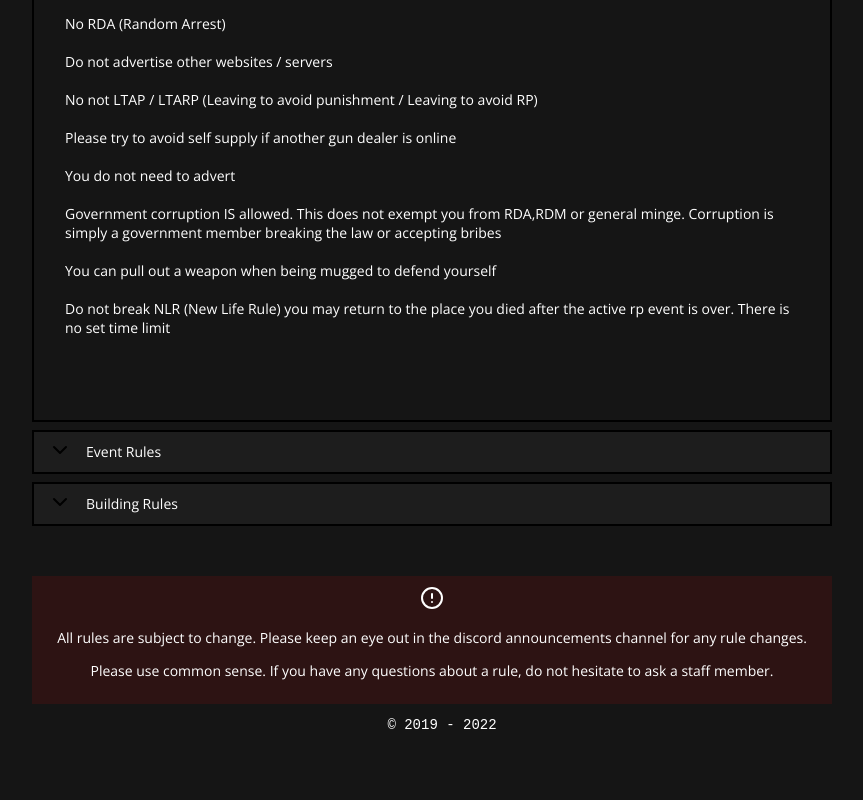
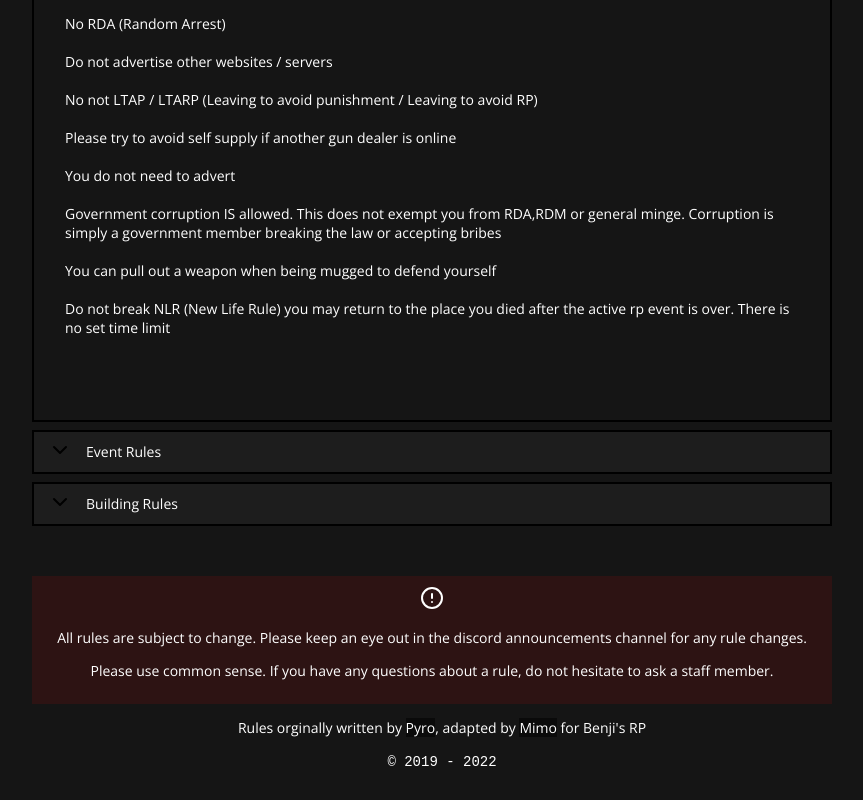
Before and after one commit to ragaire/ronnyg.xyz, a plain HTML site: page rules.html in a window 1280 px wide. Shown: the part 736-1536 px from the top of the page, without its empty margins (208-1071 px from the left). Before the commit the page ends 1499 px from the top, so only its background shows below. Drawn offline with nearby package versions, Linux system fonts and the light colour scheme; files whose address does not match are found by name.

Commit message:
Update rules.html

```diff
--- a/rules.html
+++ b/rules.html
@@ -196,6 +196,8 @@ You must not build anything insensitive or discriminatory on the server.
 
 
 <div class="footer">
+	<p>Rules orginally written by <mark>Pyro</mark>, adapted by <mark>Mimo</mark> for Benji's RP</p>
+
 	<code>&#169; 2019 - 2022</code>
 </div>
 
```
